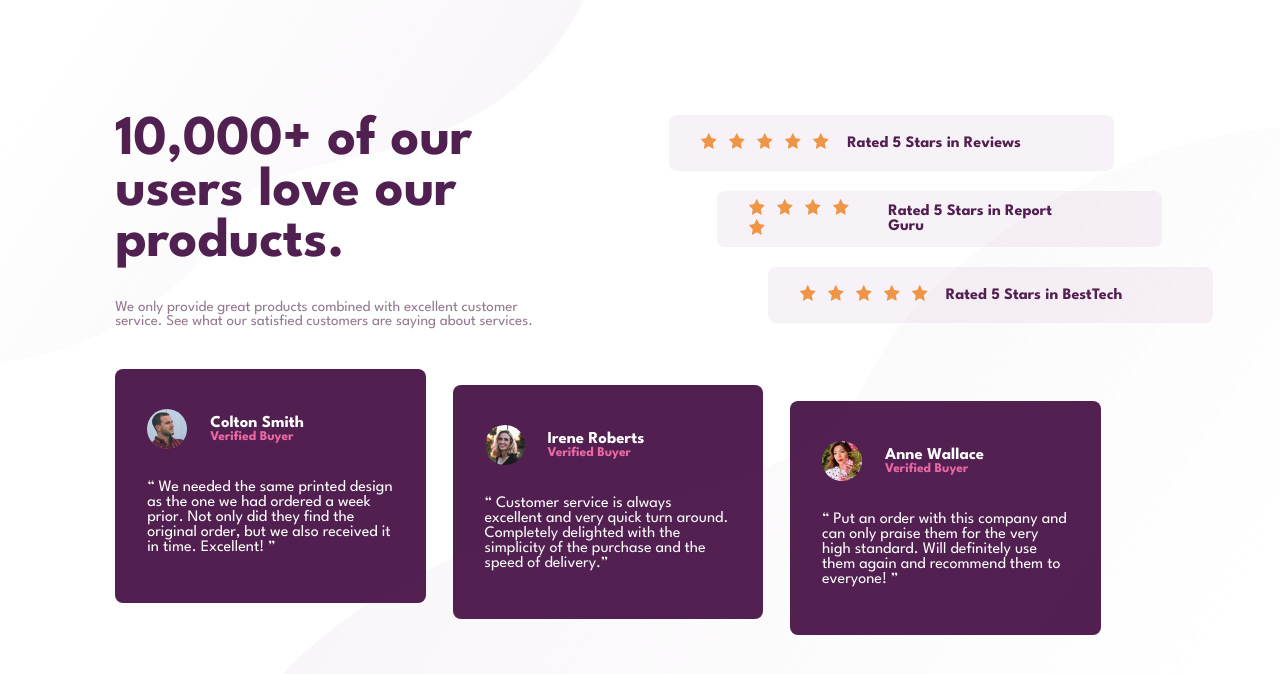
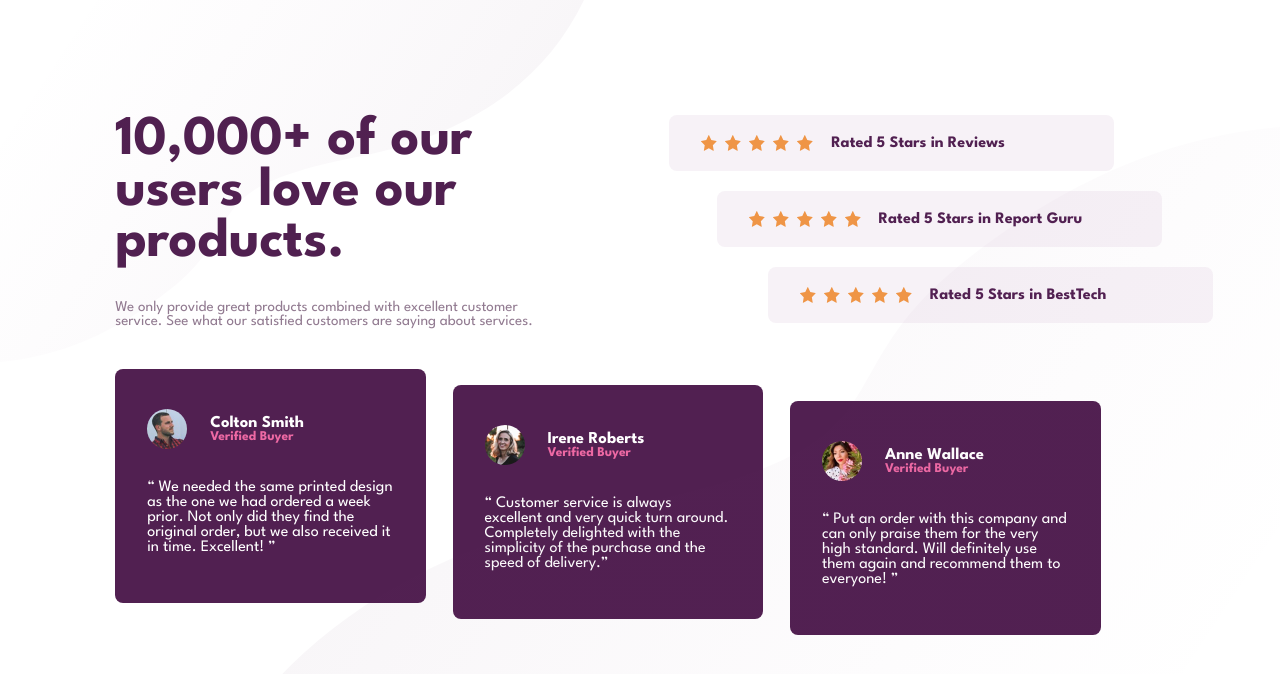
Before and after one commit to jtann73/social-proof-section-template, a plain HTML site: page index.html in a window 1280 px wide. Drawn offline with Linux system fonts and the light colour scheme.

Commit message:
CSS change. Removed wrapping of the star emojis

```diff
--- a/styles.css
+++ b/styles.css
@@ -88,6 +88,11 @@ main {
     width: calc(calc(445/540)*100%);
     margin-left: -7%;
 
+}
+
+.star--icon {
+    display: flex;
+    flex-wrap: nowrap;
 }
 
 .ratings2 {
```
